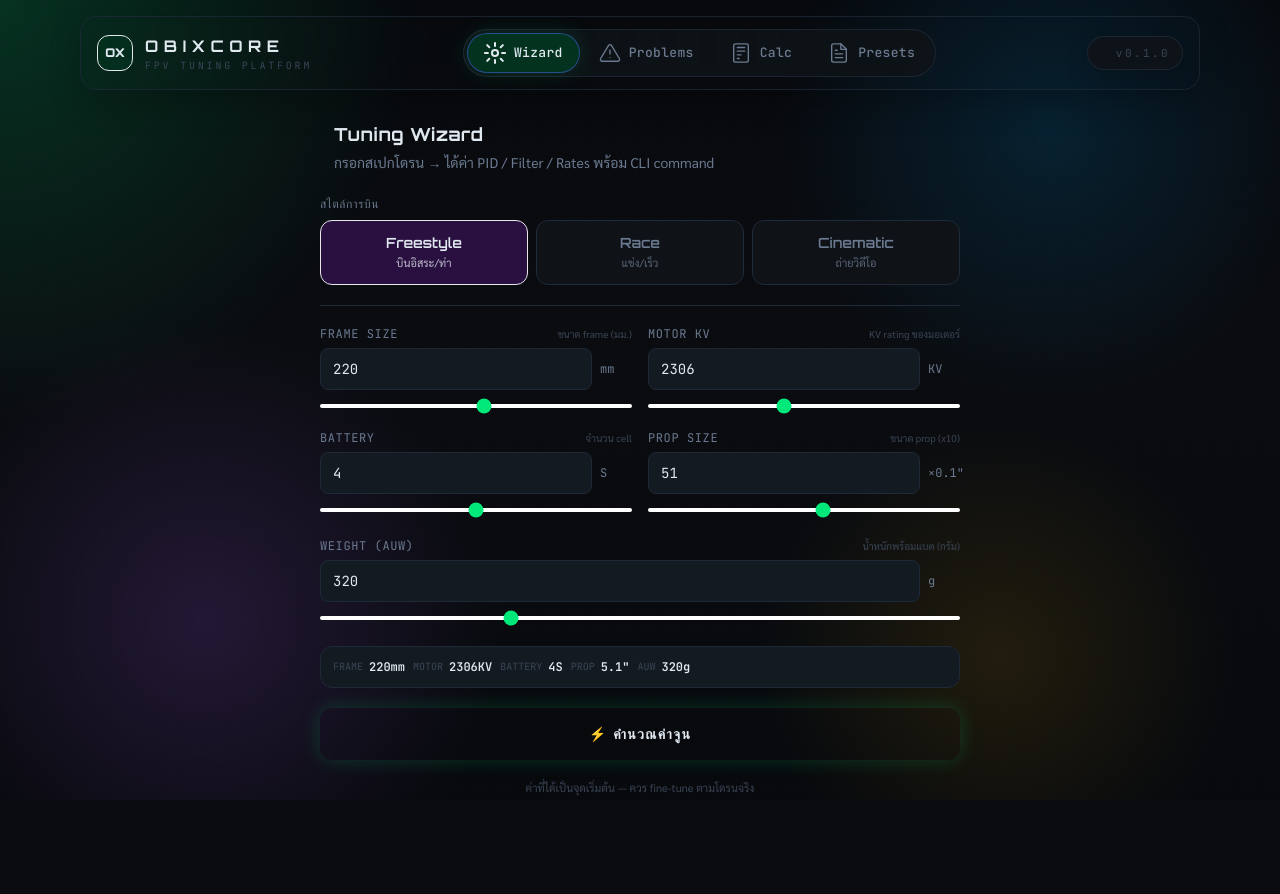
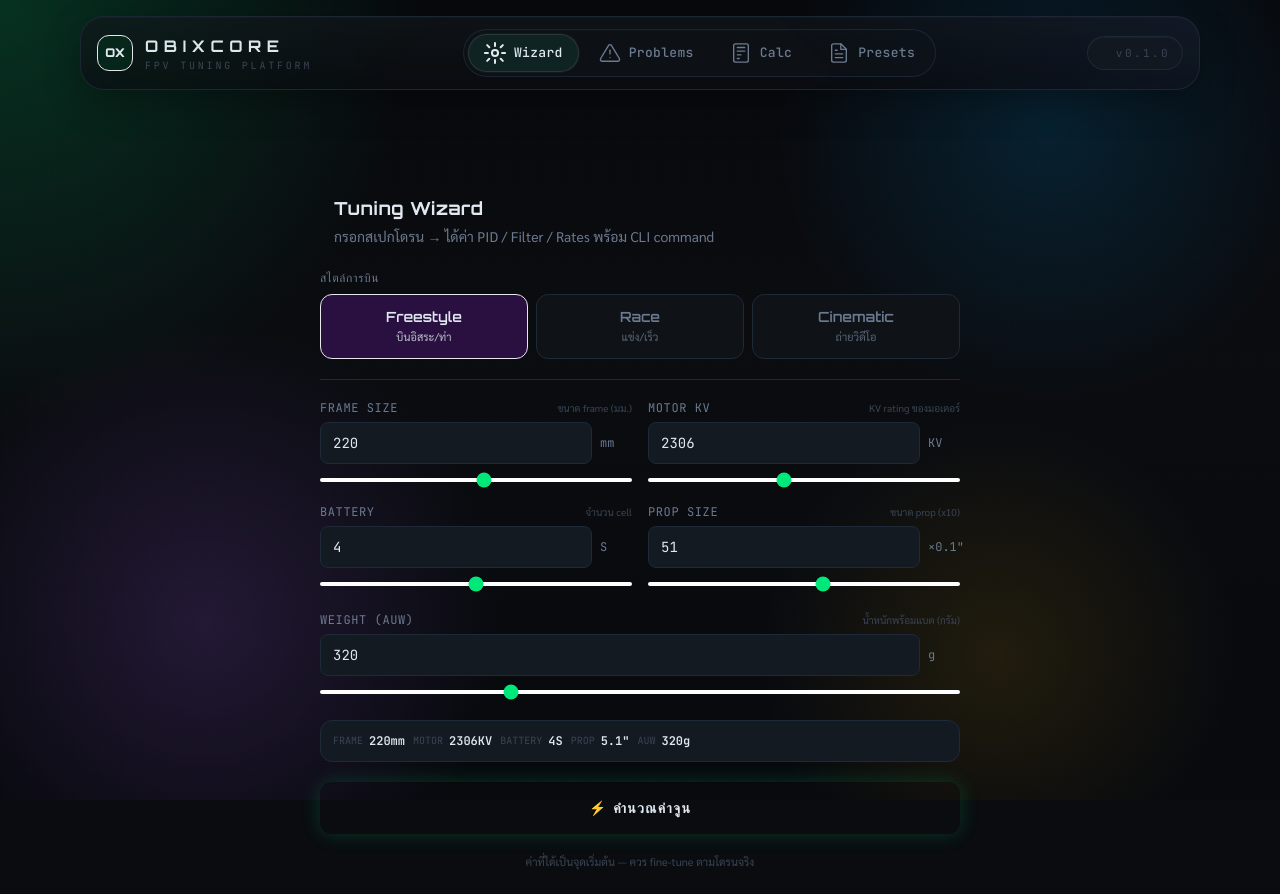
Before and after one commit to Santipap250/OBIXCORE, a Next.js app: page /wizard in a window 1280 px wide. Before the commit the page ends 820 px from the top, so only its background shows below. Built offline with nearby package versions, Linux system fonts and the light colour scheme.

Commit message:
Add files via upload

```diff
--- a/components/Badge.tsx
+++ b/components/Badge.tsx
@@ -21,7 +21,7 @@ export default function Badge({ children, variant = "default", value, className
   return (
     <span
       className={`
-        inline-flex items-center rounded-full border px-2.5 py-0.5 text-[10px] font-mono font-medium bg-bg-surface/90
+        hud-chip inline-flex items-center rounded-full border px-2.5 py-0.5 text-[10px] font-mono font-medium
         uppercase tracking-[0.22em]
         ${colorClasses} ${className}
       `}
--- a/components/CodeBlock.tsx
+++ b/components/CodeBlock.tsx
@@ -11,8 +11,8 @@ export default function CodeBlock({ lines, title, maxHeight = "320px" }: CodeBlo
   const text = lines.join("\n");
 
   return (
-    <div className="overflow-hidden rounded-2xl border border-bg-border bg-bg-surface/92 shadow-[0_10px_24px_rgba(0,0,0,0.18)]">
-      <div className="flex items-center justify-between border-b border-bg-border/80 bg-bg-surface/95 px-4 py-2.5">
+    <div className="hud-card overflow-hidden rounded-2xl border border-bg-border">
+      <div className="flex items-center justify-between border-b border-bg-border/80 bg-bg-surface/70 px-4 py-2.5 backdrop-blur-md">
         <div className="flex items-center gap-2">
           <div className="h-3 w-3 rounded-full bg-red-muted border border-red-DEFAULT/30" />
           <div className="h-3 w-3 rounded-full bg-amber-muted border border-amber-DEFAULT/30" />
@@ -24,7 +24,7 @@ export default function CodeBlock({ lines, title, maxHeight = "320px" }: CodeBlo
         <CopyButton text={text} label="Copy All" size="sm" />
       </div>
 
-      <div className="overflow-y-auto bg-bg-surface/95" style={{ maxHeight }}>
+      <div className="overflow-y-auto bg-bg-surface/90" style={{ maxHeight }}>
         <pre className="p-4 text-xs leading-relaxed">
           {lines.map((line, i) => (
             <div key={i} className="flex">
--- a/components/Nav.tsx
+++ b/components/Nav.tsx
@@ -72,10 +72,9 @@ export default function Nav() {
 
   return (
     <>
-      {/* Desktop top nav */}
-      <nav className="hidden md:flex fixed top-4 left-1/2 z-50 w-[min(1120px,calc(100%-1.5rem))] -translate-x-1/2 items-center justify-between rounded-2xl border border-bg-border/80 bg-bg-surface/92 px-4 py-3 shadow-[0_12px_32px_rgba(0,0,0,0.22)] backdrop-blur-[4px]">
+      <nav className="hidden md:flex fixed top-4 left-1/2 z-50 w-[min(1120px,calc(100%-1.5rem))] -translate-x-1/2 items-center justify-between rounded-2xl hud-card px-4 py-3">
         <Link href="/" className="group flex items-center gap-3">
-          <div className="relative flex h-9 w-9 items-center justify-center rounded-xl border border-green-DEFAULT/60 bg-green-muted/40 transition-all group-hover:border-green-DEFAULT group-hover:shadow-[0_0_16px_rgba(0,232,122,0.16)]">
+          <div className="relative flex h-9 w-9 items-center justify-center rounded-xl border border-green-DEFAULT/60 bg-green-muted/40 transition-all group-hover:border-green-DEFAULT group-hover:shadow-[0_0_24px_rgba(0,232,122,0.22)]">
             <div className="absolute inset-0 rounded-xl bg-green-DEFAULT/10 blur-md opacity-0 transition-opacity group-hover:opacity-100" />
             <span className="relative text-xs font-orbitron font-black text-green-DEFAULT">OX</span>
           </div>
@@ -89,54 +88,84 @@ export default function Nav() {
           </div>
         </Link>
 
-        <div className="flex items-center gap-1 rounded-full border border-bg-border/80 bg-bg-surface/90 p-1">
-          {navItems.slice(1).map((item) => {
+        <div className="flex items-center gap-1 rounded-full border border-bg-border/80 bg-bg-surface/70 p-1">
+          {navItems.slice(1).map((item, index) => {
             const active = pathname === item.href;
+            const accent = ["green", "amber", "blue", "purple"][index] || "green";
             return (
               <Link
                 key={item.href}
                 href={item.href}
                 className={`group relative flex items-center gap-2 rounded-full px-4 py-2 text-sm font-medium transition-all ${
                   active
-                    ? "bg-green-muted/80 text-green-DEFAULT shadow-[0_0_24px_rgba(0,232,122,0.14)]"
+                    ? "bg-bg-elevated text-text shadow-[0_0_0_1px_rgba(255,255,255,0.03)]"
                     : "text-text-muted hover:bg-bg-elevated/80 hover:text-text"
                 }`}
               >
-                <span className={`transition-transform duration-200 ${active ? "scale-110" : "group-hover:scale-105"}`}>
+                <span
+                  className={`absolute inset-0 rounded-full opacity-0 transition-opacity ${
+                    active ? "opacity-100" : "group-hover:opacity-100"
+                  } ${
+                    accent === "green"
+                      ? "bg-green-muted/25"
+                      : accent === "amber"
+                      ? "bg-amber-muted/25"
+                      : accent === "blue"
+                      ? "bg-blue-muted/25"
+                      : "bg-purple-muted/25"
+                  }`}
+                />
+                <span className={`relative transition-transform duration-200 ${active ? "scale-110" : "group-hover:scale-105"}`}>
                   {item.icon(active)}
                 </span>
-                <span className="font-mono text-[13px] tracking-wide">{item.label}</span>
-                {active && <span className="absolute inset-0 rounded-full ring-1 ring-green-DEFAULT/30" />}
+                <span className="relative font-mono text-[13px] tracking-wide">{item.label}</span>
+                {active && (
+                  <span className="absolute inset-0 rounded-full ring-1 ring-inset ring-white/10" />
+                )}
               </Link>
             );
           })}
         </div>
 
-        <div className="flex items-center gap-2 rounded-full border border-bg-border/80 bg-bg-surface/90 px-3 py-2 shadow-[0_10px_24px_rgba(0,0,0,0.18)] text-[11px] font-mono tracking-[0.22em] text-text-faint">
+        <div className="hud-chip flex items-center gap-2 px-3 py-2 text-[11px] font-mono tracking-[0.22em] text-text-faint">
           <span className="h-2 w-2 rounded-full bg-green-DEFAULT shadow-[0_0_16px_rgba(0,232,122,0.55)] animate-pulse-green" />
           v0.1.0
         </div>
       </nav>
 
-      {/* Mobile bottom nav */}
-      <nav className="md:hidden fixed bottom-3 left-3 right-3 z-50 rounded-2xl border border-bg-border/80 bg-bg-surface/92 px-2 py-2 shadow-[0_12px_32px_rgba(0,0,0,0.22)] backdrop-blur-[4px]">
+      <nav className="md:hidden fixed bottom-3 left-3 right-3 z-50 hud-card px-2 py-2">
         <div className="flex items-stretch justify-around gap-1">
-          {navItems.map((item) => {
+          {navItems.map((item, index) => {
             const active = pathname === item.href;
+            const accent = ["green", "amber", "blue", "purple", "pink"][index] || "green";
             return (
               <Link
                 key={item.href}
                 href={item.href}
                 className={`relative flex flex-1 flex-col items-center justify-center gap-1 rounded-2xl px-2 py-2 text-[10px] transition-all ${
-                  active ? "text-green-DEFAULT" : "text-text-muted"
+                  active ? "text-text" : "text-text-muted"
                 }`}
               >
-                <div className={`relative transition-transform ${active ? "scale-110" : ""}`}>
-                  <span className={`absolute inset-0 rounded-full blur-xl transition-opacity ${active ? "bg-green-DEFAULT/14 opacity-100" : "opacity-0"}`} />
+                <div className="relative">
+                  <span
+                    className={`absolute inset-0 rounded-full blur-xl transition-opacity ${
+                      active ? "opacity-100 animate-glow-pulse" : "opacity-0"
+                    } ${
+                      accent === "green"
+                        ? "bg-green-DEFAULT/15"
+                        : accent === "amber"
+                        ? "bg-amber-DEFAULT/15"
+                        : accent === "blue"
+                        ? "bg-blue-DEFAULT/15"
+                        : accent === "purple"
+                        ? "bg-purple-DEFAULT/15"
+                        : "bg-pink-DEFAULT/15"
+                    }`}
+                  />
                   {item.icon(active)}
                 </div>
                 <span className="font-sarabun">{item.labelTh}</span>
-                {active && <span className="absolute bottom-0 left-1/2 h-0.5 w-8 -translate-x-1/2 rounded-full bg-green-DEFAULT" />}
+                {active && <span className="absolute bottom-0 left-1/2 h-0.5 w-8 -translate-x-1/2 rounded-full color-strip" />}
               </Link>
             );
           })}
--- a/components/ToolCard.tsx
+++ b/components/ToolCard.tsx
@@ -6,16 +6,18 @@ interface ToolCardProps {
   titleTh: string;
   description: string;
   icon: React.ReactNode;
-  accentColor?: "green" | "amber" | "blue" | "cyan" | "purple";
+  accentColor?: "green" | "amber" | "blue" | "cyan" | "purple" | "orange" | "pink";
   badge?: string;
 }
 
 const accentMap = {
-  green:  { border: "border-green-DEFAULT/20",  hover: "hover:border-green-DEFAULT/60 hover:-translate-y-0.5 hover:bg-green-muted/20",  icon: "bg-green-muted/80 border-green-DEFAULT/40 text-green-DEFAULT",  badge: "bg-green-muted/80 text-green-DEFAULT" },
-  amber:  { border: "border-amber-DEFAULT/20",  hover: "hover:border-amber-DEFAULT/60 hover:-translate-y-0.5 hover:bg-amber-muted/20",  icon: "bg-amber-muted/80 border-amber-DEFAULT/40 text-amber-DEFAULT",  badge: "bg-amber-muted/80 text-amber-DEFAULT" },
-  blue:   { border: "border-blue-DEFAULT/20",   hover: "hover:border-blue-DEFAULT/60 hover:-translate-y-0.5 hover:bg-blue-muted/20",   icon: "bg-blue-muted/80 border-blue-DEFAULT/40 text-blue-DEFAULT",   badge: "bg-blue-muted/80 text-blue-DEFAULT" },
-  cyan:   { border: "border-cyan-DEFAULT/20",   hover: "hover:border-cyan-DEFAULT/60 hover:-translate-y-0.5 hover:bg-cyan-muted/20",   icon: "bg-cyan-muted/80 border-cyan-DEFAULT/40 text-cyan-DEFAULT",   badge: "bg-cyan-muted/80 text-cyan-DEFAULT" },
-  purple: { border: "border-purple-DEFAULT/20", hover: "hover:border-purple-DEFAULT/60 hover:-translate-y-0.5 hover:bg-purple-muted/20", icon: "bg-purple-muted/80 border-purple-DEFAULT/40 text-purple-DEFAULT", badge: "bg-purple-muted/80 text-purple-DEFAULT" },
+  green:  { border: "border-green-DEFAULT/20",  hover: "hover:border-green-DEFAULT/60 hover:-translate-y-1 hover:bg-green-muted/20",  icon: "bg-green-muted/80 border-green-DEFAULT/40 text-green-DEFAULT",  badge: "bg-green-muted/80 text-green-DEFAULT",  glow: "from-green-DEFAULT/15" },
+  amber:  { border: "border-amber-DEFAULT/20",  hover: "hover:border-amber-DEFAULT/60 hover:-translate-y-1 hover:bg-amber-muted/20",  icon: "bg-amber-muted/80 border-amber-DEFAULT/40 text-amber-DEFAULT",  badge: "bg-amber-muted/80 text-amber-DEFAULT",  glow: "from-amber-DEFAULT/15" },
+  blue:   { border: "border-blue-DEFAULT/20",   hover: "hover:border-blue-DEFAULT/60 hover:-translate-y-1 hover:bg-blue-muted/20",   icon: "bg-blue-muted/80 border-blue-DEFAULT/40 text-blue-DEFAULT",   badge: "bg-blue-muted/80 text-blue-DEFAULT",   glow: "from-blue-DEFAULT/15" },
+  cyan:   { border: "border-cyan-DEFAULT/20",   hover: "hover:border-cyan-DEFAULT/60 hover:-translate-y-1 hover:bg-cyan-muted/20",   icon: "bg-cyan-muted/80 border-cyan-DEFAULT/40 text-cyan-DEFAULT",   badge: "bg-cyan-muted/80 text-cyan-DEFAULT",   glow: "from-cyan-DEFAULT/15" },
+  purple: { border: "border-purple-DEFAULT/20", hover: "hover:border-purple-DEFAULT/60 hover:-translate-y-1 hover:bg-purple-muted/20", icon: "bg-purple-muted/80 border-purple-DEFAULT/40 text-purple-DEFAULT", badge: "bg-purple-muted/80 text-purple-DEFAULT", glow: "from-purple-DEFAULT/15" },
+  orange: { border: "border-orange-DEFAULT/20", hover: "hover:border-orange-DEFAULT/60 hover:-translate-y-1 hover:bg-orange-muted/20", icon: "bg-orange-muted/80 border-orange-DEFAULT/40 text-orange-DEFAULT", badge: "bg-orange-muted/80 text-orange-DEFAULT", glow: "from-orange-DEFAULT/15" },
+  pink:   { border: "border-pink-DEFAULT/20",   hover: "hover:border-pink-DEFAULT/60 hover:-translate-y-1 hover:bg-pink-muted/20",   icon: "bg-pink-muted/80 border-pink-DEFAULT/40 text-pink-DEFAULT",   badge: "bg-pink-muted/80 text-pink-DEFAULT",   glow: "from-pink-DEFAULT/15" },
 };
 
 export default function ToolCard({
@@ -33,15 +35,17 @@ export default function ToolCard({
     <Link
       href={href}
       className={`
-        group block rounded-2xl border bg-bg-surface/92 p-5 shadow-[0_12px_28px_rgba(0,0,0,0.20)]
-        transition-transform duration-200 active:scale-[0.99]
+        group relative block rounded-2xl border bg-bg-surface/92 p-5
+        shadow-[0_12px_28px_rgba(0,0,0,0.20)]
+        transition-all duration-300 active:scale-[0.99]
         ${a.border} ${a.hover}
       `}
     >
-      <div className="absolute inset-x-0 top-0 h-px bg-gradient-to-r from-transparent via-current to-transparent opacity-15" />
+      <div className={`absolute inset-x-0 top-0 h-px bg-gradient-to-r from-transparent via-current to-transparent opacity-20 ${a.glow}`} />
+      <div className="absolute inset-x-0 bottom-0 h-1 bg-gradient-to-r from-transparent via-white/10 to-transparent opacity-0 transition-opacity group-hover:opacity-100" />
       <div className="flex items-start gap-4">
         <div className={`relative flex h-12 w-12 flex-shrink-0 items-center justify-center overflow-hidden rounded-2xl border ${a.icon}`}>
-          <div className="absolute inset-0 opacity-0 transition-opacity group-hover:opacity-100 bg-[radial-gradient(circle_at_top,_rgba(255,255,255,0.04),_transparent_60%)]" />
+          <div className={`absolute inset-0 opacity-0 transition-opacity group-hover:opacity-100 bg-[radial-gradient(circle_at_top,_rgba(255,255,255,0.06),_transparent_60%)]`} />
           {icon}
         </div>
 
@@ -73,11 +77,11 @@ export default function ToolCard({
       </div>
 
       <div className="mt-4 flex items-center gap-2">
-        <div className="flex-1 h-px bg-gradient-to-r from-transparent via-green-DEFAULT/60 to-transparent" />
+        <div className="hud-accent-line flex-1" />
         <span className="text-[10px] font-mono uppercase tracking-[0.28em] text-text-faint">
           OPEN MODULE
         </span>
-        <div className="flex-1 h-px bg-gradient-to-r from-transparent via-green-DEFAULT/60 to-transparent" />
+        <div className="hud-accent-line flex-1" />
       </div>
     </Link>
   );
--- a/components/ValueDisplay.tsx
+++ b/components/ValueDisplay.tsx
@@ -2,17 +2,19 @@ interface ValueDisplayProps {
   label: string;
   value: number | string;
   unit?: string;
-  color?: "green" | "amber" | "blue" | "cyan" | "purple" | "red";
+  color?: "green" | "amber" | "blue" | "cyan" | "purple" | "orange" | "pink" | "red";
   size?: "sm" | "md" | "lg";
 }
 
 const colorMap = {
-  green:  { text: "text-green-DEFAULT",  bg: "bg-green-muted/50",  border: "border-green-DEFAULT/30" },
-  amber:  { text: "text-amber-DEFAULT",  bg: "bg-amber-muted/50",  border: "border-amber-DEFAULT/30" },
-  blue:   { text: "text-blue-DEFAULT",   bg: "bg-blue-muted/50",   border: "border-blue-DEFAULT/30" },
-  cyan:   { text: "text-cyan-DEFAULT",   bg: "bg-cyan-muted/50",   border: "border-cyan-DEFAULT/30" },
-  purple: { text: "text-purple-DEFAULT", bg: "bg-purple-muted/50", border: "border-purple-DEFAULT/30" },
-  red:    { text: "text-red-DEFAULT",    bg: "bg-red-muted/60",    border: "border-red-DEFAULT/30" },
+  green:  { text: "text-green-DEFAULT",  bg: "bg-green-muted/55",  border: "border-green-DEFAULT/30" },
+  amber:  { text: "text-amber-DEFAULT",  bg: "bg-amber-muted/55",  border: "border-amber-DEFAULT/30" },
+  blue:   { text: "text-blue-DEFAULT",   bg: "bg-blue-muted/55",   border: "border-blue-DEFAULT/30" },
+  cyan:   { text: "text-cyan-DEFAULT",   bg: "bg-cyan-muted/55",   border: "border-cyan-DEFAULT/30" },
+  purple: { text: "text-purple-DEFAULT", bg: "bg-purple-muted/55", border: "border-purple-DEFAULT/30" },
+  orange: { text: "text-orange-DEFAULT", bg: "bg-orange-muted/55", border: "border-orange-DEFAULT/30" },
+  pink:   { text: "text-pink-DEFAULT",   bg: "bg-pink-muted/55",   border: "border-pink-DEFAULT/30" },
+  red:    { text: "text-red-DEFAULT",    bg: "bg-red-muted/55",    border: "border-red-DEFAULT/30" },
 };
 
 export default function ValueDisplay({
@@ -27,7 +29,7 @@ export default function ValueDisplay({
   const labelSize = size === "sm" ? "text-[9px]" : "text-[10px]";
 
   return (
-    <div className={`flex min-w-[72px] flex-col items-center justify-center rounded-2xl border px-3 py-3 bg-bg-surface/92 shadow-[0_10px_22px_rgba(0,0,0,0.18)] ${c.bg} ${c.border}`}>
+    <div className={`hud-card flex min-w-[72px] flex-col items-center justify-center rounded-2xl border px-3 py-3 ${c.bg} ${c.border}`}>
       <span className={`${labelSize} mb-1 font-mono uppercase tracking-[0.25em] text-text-muted`}>
         {label}
       </span>
```
Also changed, not shown: components/CopyButton.tsx (+5 -5 lines).
